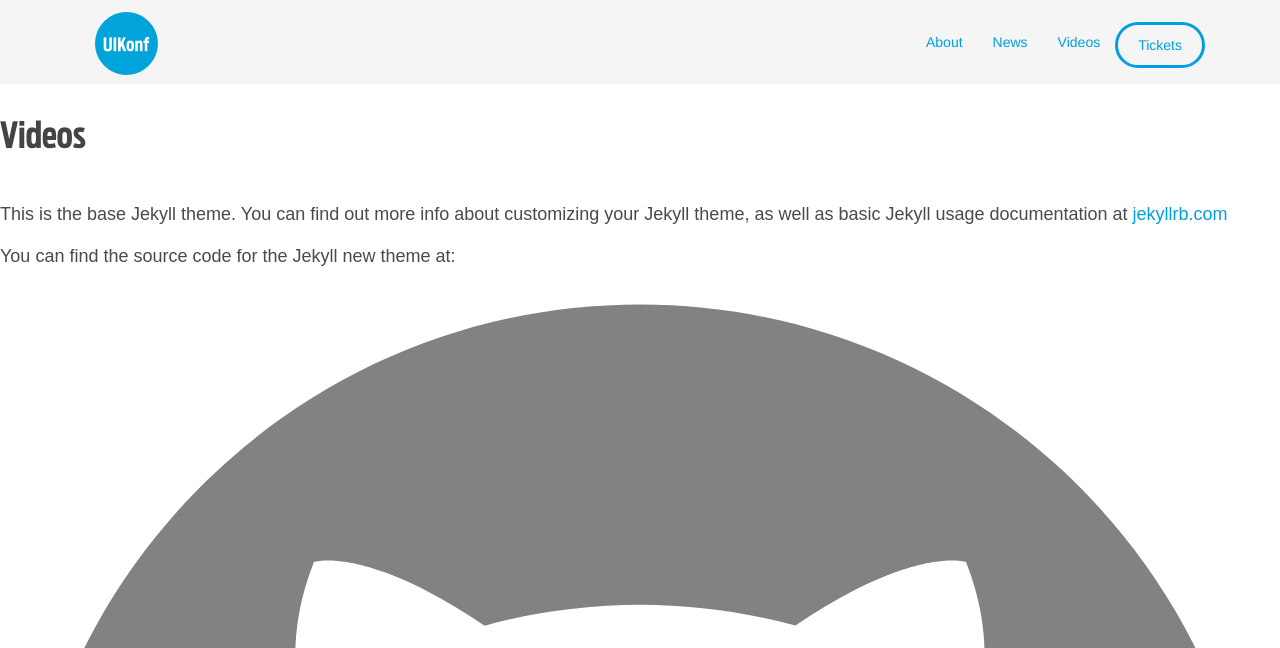
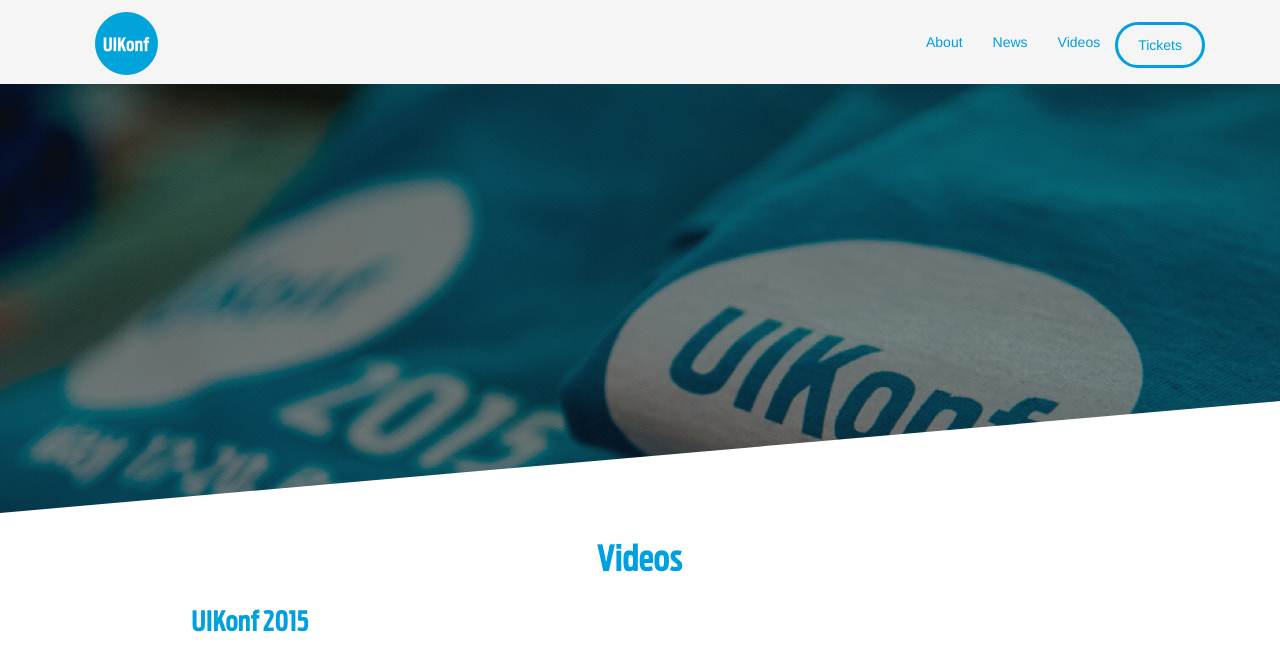
Before and after one commit to sempresaurita/uikonf-website, a Jekyll site: the page built from web2015/videos.md, in a window 1280 px wide and 1400 px high. Shown: the top 648 px of the window. Built offline with Jekyll 4.4.1, drawn with Linux system fonts in a browser that asks for light colours; nearby versions of some CDN libraries; some of the changed text lies outside the part shown; grey boxes are pictures that could not be loaded.

Commit message:
start working on videos page

```diff
--- a/web2015/videos.md
+++ b/web2015/videos.md
@@ -1,15 +1,55 @@
 ---
-layout: page
+layout: default
 title: Videos
 permalink: /videos/
 ---
 
-This is the base Jekyll theme. You can find out more info about customizing your Jekyll theme, as well as basic Jekyll usage documentation at [jekyllrb.com](http://jekyllrb.com/)
 
-You can find the source code for the Jekyll new theme at:
-{% include icon-github.html username="jglovier" %} /
-[jekyll-new](https://github.com/jglovier/jekyll-new)
+<div class="headerimage uk-position-relative" style="background-image: url({{ site.baseurl }}/static/images/about_image.jpg);" data-uk-parallax="{bg: '-50'}">
+  <img class="uk-invisible" src="{{ site.baseurl }}/static/images/about_image.jpg" alt="home image">
+   <div class="uk-position-cover uk-flex uk-flex-center uk-flex-middle uk-flex-column">
+   </div>
+</div>
 
-You can find the source code for Jekyll at
-{% include icon-github.html username="jekyll" %} /
-[jekyll](https://github.com/jekyll/jekyll)
+<div class="backshape">
+	<div class="wrapper">
+		<div class="uk-container uk-container-center">
+			<div class="uk-grid">
+
+      		<div class="uk-width-medium-8-10 uk-container-center">
+						<div class="uk-grid">
+
+							<div class="uk-width-1-1 uk-text-center">
+			        	<h1 class="brand-color">Videos</h1>
+			      	</div>
+
+		  	      	<div class="uk-width-1-1">
+		  	      		<h3 class="brand-color">UIKonf 2015</h3>
+		  	      		<div class="uk-responsive-height">
+		  	      			<iframe width="100%" height="500" src="https://www.youtube.com/embed/SDZkKvC8r40" frameborder="0" allowfullscreen></iframe>
+		  	      		</div>
+					      </div>
+
+					      <div class="uk-width-1-1 uk-margin-large-top">
+				        	<h1 class="brand-color">Other Videos</h1>
+				      	</div>
+
+					      <div class="uk-width-medium-1-2">
+					      	<h3 class="brand-color">UIKonf 2014</h3>
+									<div class="uk-responsive-height">
+										<iframe width="100%" height="300" src="https://www.youtube.com/embed/TDAKOYQ7B-4" frameborder="0" allowfullscreen></iframe>
+									</div>
+					      </div>
+
+					      <div class="uk-width-medium-1-2">
+					      	<h3 class="brand-color">UIKonf 2013</h3>
+									<div class="uk-responsive-height">
+										<iframe width="100%" height="300" src="https://www.youtube.com/embed/-fb4bIkniq8" frameborder="0" allowfullscreen></iframe>
+									</div>
+					      </div>
+				    </div>
+			    </div>
+			</div>
+		</div>
+	</div>
+</div>
```
Also changed, not shown: web2015/about.md (+5 -5 lines).
